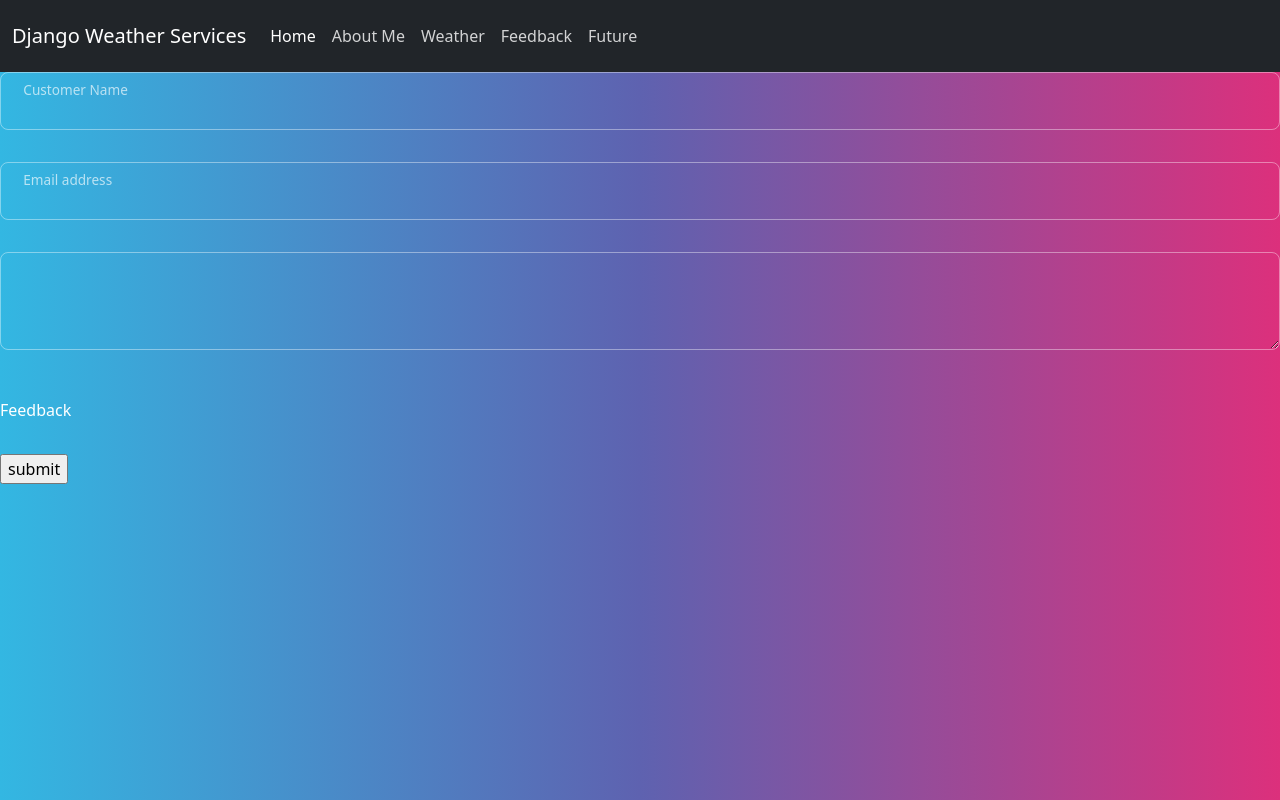
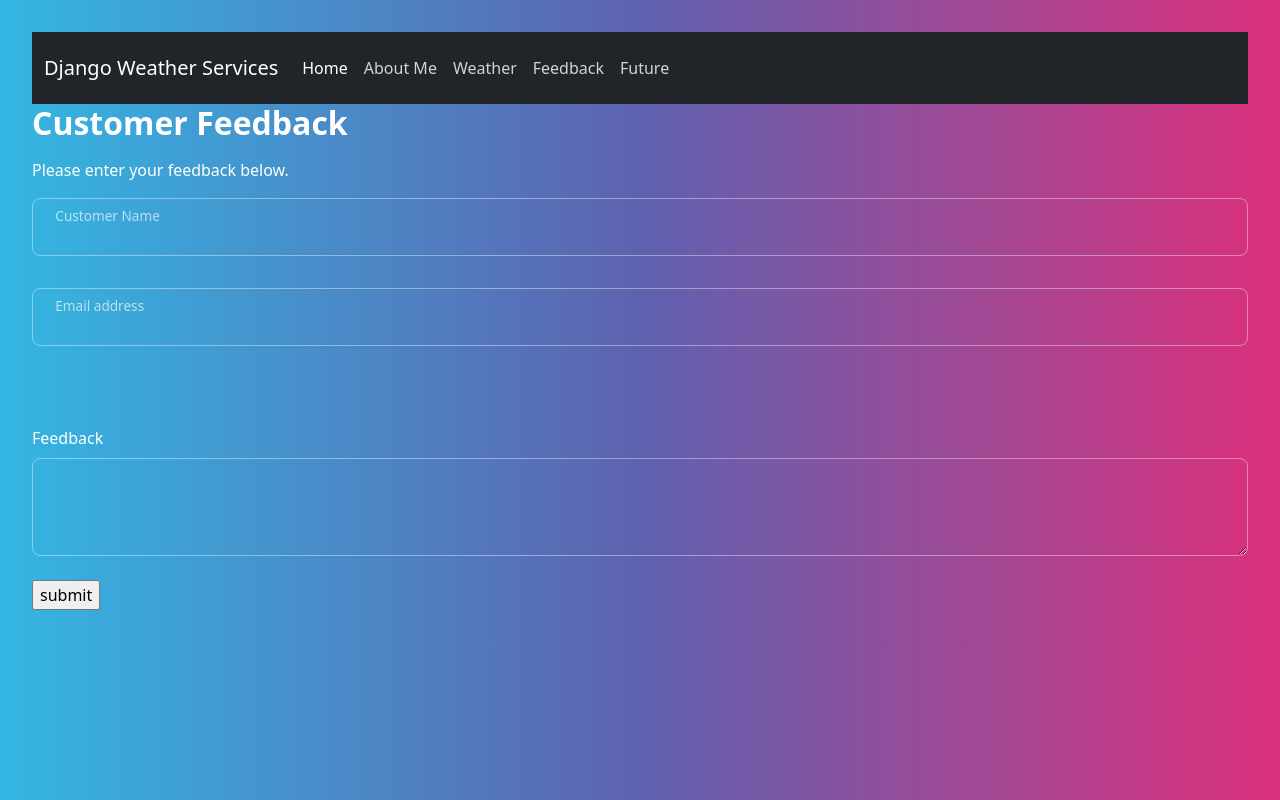
Before and after one commit to RobMilinski/WeatherProj, a Django app: page /feedback/ in a window 1280 px wide. Run offline with Django 3.2, Linux system fonts and the light colour scheme.

Commit message:
feedback post/get working

```diff
--- a/feedback/templates/feedback/feedbackapp.html
+++ /dev/null
@@ -1,41 +0,0 @@
-<!-- howdy/templates/about.html -->
-{% extends 'base.html' %}
-<!DOCTYPE html>
-<html>
-    <head>
-        <meta charset="utf-8">
-        <title>Feedback</title>
-    </head>
-    <body>
-        {% block content %}
-            <form method="post">
-                {% csrf_token %}
-                <div class="form-group">
-                    <div class="form-floating mb-3">
-                        <input type="text" class="form-control" id="floatingInput" name="customername">
-                        <label for="floatingInput">Customer Name</label>
-                    </div>
-                    <div class="form-floating mb-3">
-                        <input type="email" class="form-control" id="floatingInput" name="customeremail">
-                        <label for="floatingInput">Email address</label>
-                    </div>
-                    <div class="form-group">
-                        <textarea class="form-control" id="exampleTextarea" rows="3" spellcheck="false" name="customerfeedback"></textarea>
-                        <label for="textarea" class="form-label mt-4">Feedback</label>
-                    </div>
-                    <br><input type="submit" value="submit">
-                </div>
-            </form>
-            {% if customername and email and comment %}
-            <div>
-                <div>
-                    <div>
-                        <h4><span>Name :</span> {{ form.name }}</h4>
-                        <h4><span>Email :</span> {{ form.email }}</h4>
-                        <h4><span>Comment :</span> {{ form.comment}}</h4>
-                    </div>
-                </div>
-            {% endif %}
-        {% endblock content %}
-    </body>
-</html>
--- /dev/null
+++ b/feedback/templates/feedback/feedbackget.html
@@ -0,0 +1,26 @@
+{% extends 'base.html' %}
+
+{% block content %}
+    <h2>Customer Feedback</h2>
+    <p>
+        Please enter your feedback below.
+    </p>
+    <form method="post">
+        {% csrf_token %}
+        <div class="form-group">
+            <div class="form-floating mb-3">
+                <input type="text" class="form-control" id="customername" name="customername">
+                <label for="floatingInput">Customer Name</label>
+            </div>
+            <div class="form-floating mb-3">
+                <input type="email" class="form-control" id="customeremail" name="customeremail">
+                <label for="floatingInput">Email address</label>
+            </div>
+            <div class="form-group">
+                <label for="customercomment" class="form-label mt-4">Feedback</label>
+                <textarea class="form-control" id="customerfeedback" rows="3" spellcheck="false" name="customerfeedback"></textarea>
+            </div>
+            <br><input type="submit" value="submit">
+        </div>
+    </form>
+{% endblock content %}
--- a/feedback/urls.py
+++ b/feedback/urls.py
@@ -5,5 +5,5 @@ from django.contrib import admin
 from .views import feedbackapp
 
 urlpatterns = [
-    url(r'^$', views.feedbackapp),
+    url(r'^$', views.feedbackapp)
 ]
--- a/feedback/views.py
+++ b/feedback/views.py
@@ -7,12 +7,13 @@ from .forms import ContactForm
 #    return render(request, 'feedback/feedbackapp.html')
 
 def feedbackapp(request):
-    if request.method == 'POST':
-        form = ContactForm(request.POST)
-        customername = request.POST['customername']
-        customername = request.POST['customeremail']
-        customername = request.POST['customercomment']
+    if request.method == 'GET':
+        return render(request, 'feedback/feedbackget.html')
     else:
-        form = ContactForm()
+        name = request.POST['customername']
+        email = request.POST['customeremail']
+        feedback = request.POST['customerfeedback']
 
-    return render(request, 'feedback/feedbackapp.html', {'form': form})
+        data = {'name': name, 'email': email, 'feedback': feedback}
+
+        return render(request, 'feedback/feedbackpost.html', {'data': data})
--- a/templates/base.html
+++ b/templates/base.html
@@ -7,7 +7,7 @@
         <link rel="stylesheet" href="https://bootswatch.com/5/quartz/bootstrap.min.css">
         <title>Howdy!</title>
     </head>
-    <body>
+    <body class="p-3">
         <nav class="navbar navbar-expand-lg navbar-dark bg-dark">
             <div class="container-fluid">
                 <a class="navbar-brand" href="#">Django Weather Services</a>
```
Also changed, not shown: about/templates/about/aboutapp.html (+1 -10 lines), feedback/templates/feedback/feedbackpost.html (added, +16 -0 lines), future/templates/future/futureapp.html (+1 -10 lines), templates/index.html (+3 -12 lines), weather/views.py (line endings or trailing spaces).
